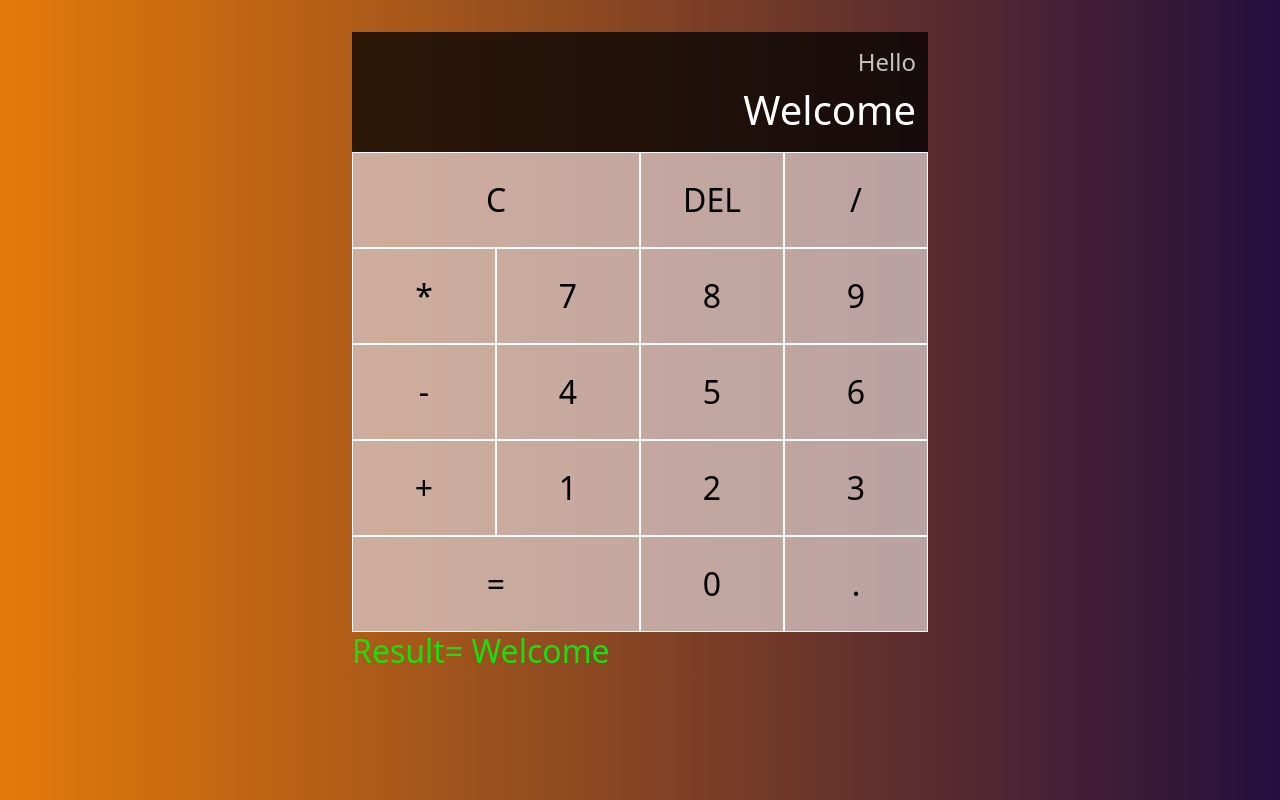
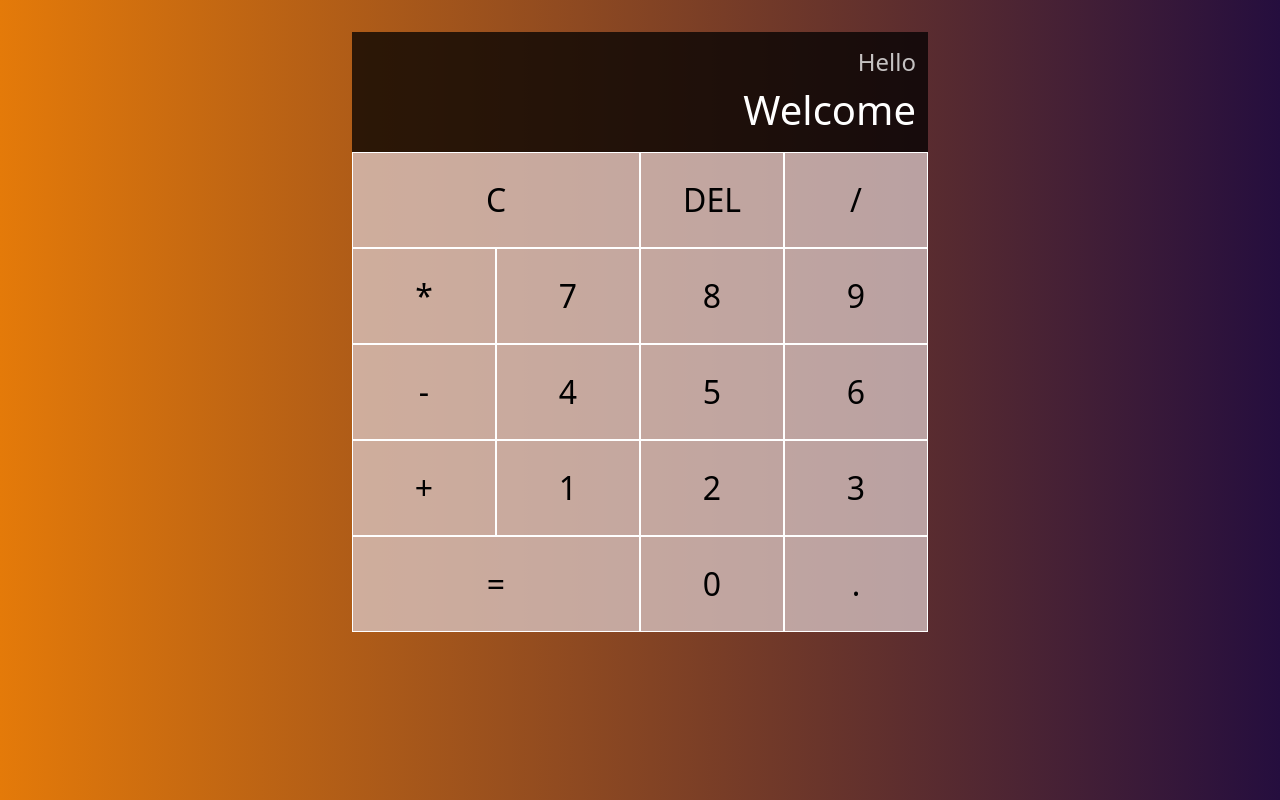
Before and after one commit to Karthi981/react-app, a React (Vite) app: page / in a window 1280 px wide. Built offline with nearby package versions, Linux system fonts and the light colour scheme.

Commit message:
finished usecallback hook

```diff
--- a/src/Calci.tsx
+++ b/src/Calci.tsx
@@ -82,23 +82,6 @@ function Calci() {
     setState({ ...state, currentOperand: state.currentOperand.slice(0, -1) });
   }, [state.currentOperand]);
 
-  const calculate = useCallback(() => {
-    if (
-      state.currentOperand == "" ||
-      state.previousOperand == "" ||
-      state.operation == ""
-    ) {
-      setState(state);
-    } else {
-      setState({
-        ...state,
-        currentOperand: evaluate(state),
-        operation: "",
-        previousOperand: "",
-      });
-    }
-  }, [evaluate(state)]);
-
   const appendNumber = (digit: string) => {
     if (digit === "0" && state.currentOperand === "0") {
       return;
@@ -113,20 +96,20 @@ function Calci() {
     });
   };
 
-  const result = useMemo(() => {
+  useMemo(() => {
     if (
       state.currentOperand == "" ||
       state.previousOperand == "" ||
       state.operation == ""
     ) {
-      return state;
+      return;
     }
-    return {
+    setState({
       ...state,
       currentOperand: evaluate(state),
       operation: "",
-      previousOperand: "",
-    };
+      previousOperand: state.currentOperand,
+    });
   }, [state.currentOperand, state.previousOperand, state.operation]);
   useEffect(() => {
     state.currentOperand = "";
@@ -159,12 +142,9 @@ function Calci() {
       <button onClick={() => appendNumber("1")}>1</button>
       <button onClick={() => appendNumber("2")}>2</button>
       <button onClick={() => appendNumber("3")}>3</button>
-      <button className="span-two" onClick={() => calculate}>
-        =
-      </button>
+      <button className="span-two">=</button>
       <button onClick={() => appendNumber("0")}>0</button>
       <button onClick={() => appendNumber(".")}>.</button>
-      <h2 className="result span-two">Result= {result.currentOperand}</h2>
     </>
   );
 }
```
